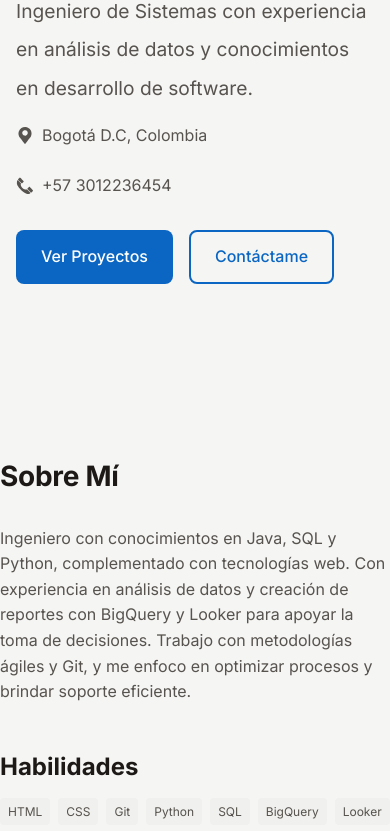
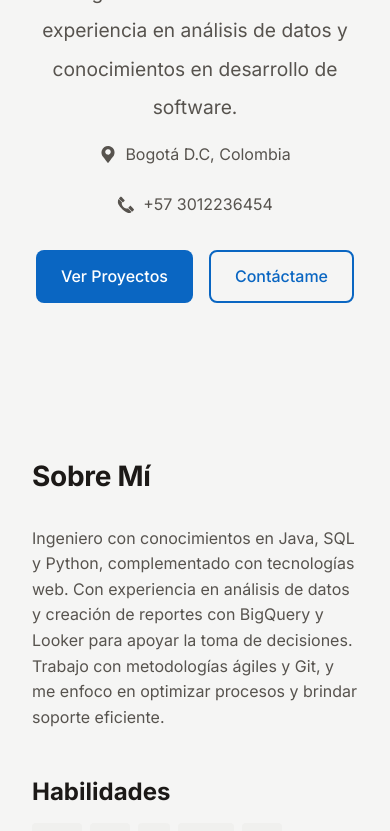
Before and after one commit to Sanchez042004/PortfolioV2, a website built with Vite: page index.html in a window 390 px wide. Shown: the part 416-1247 px from the top of the page. Built offline with nearby package versions, Linux system fonts and the light colour scheme; no server answers.

Commit message:
Mejoras de diseño responsive: centrado de hero y ajustes de scroll en móvil

```diff
--- a/index.html
+++ b/index.html
@@ -11,7 +11,7 @@
     <title>Andrés - Engineer | CV & Portfolio</title>
     <meta name="description"
         content="Portfolio profesional de Andrés, Ingeniero especializado en desarrollo de software y tecnologías modernas." />
-    <meta name="author" content="Andrés" />
+    <meta name="author" content="Andrés Sánchez" />
 
     <!-- Favicon -->
     <link rel="icon" type="image/x-icon" href="/iconAndres.ico" />
--- a/src/style.css
+++ b/src/style.css
@@ -711,6 +711,40 @@ img {
         padding-top: calc(var(--header-height) + var(--spacing-md));
     }
 
+    /* Center hero content in mobile */
+    .hero-content {
+        text-align: center;
+        margin: 0 auto;
+    }
+
+    .hero-content h1,
+    .hero-content .hero-role,
+    .hero-content .hero-bio {
+        text-align: center;
+    }
+
+    /* Center hero contact info */
+    .hero-contact-info {
+        justify-content: center;
+    }
+
+    /* Center hero action buttons */
+    .hero-actions {
+        justify-content: center;
+    }
+
+    /* Add extra padding to sections for better spacing */
+    .section {
+        padding-left: var(--spacing-md);
+        padding-right: var(--spacing-md);
+    }
+
+    /* Ensure container has adequate padding */
+    .container {
+        padding-left: var(--spacing-md);
+        padding-right: var(--spacing-md);
+    }
+
     .grid-cols-2,
     .grid-cols-3 {
         grid-template-columns: 1fr;
@@ -722,10 +756,18 @@ img {
     }
 
     #contact {
-        scroll-margin-top: -15px;
+        scroll-margin-top: 55px;
     }
 
     #experience {
+        scroll-margin-top: 60px;
+    }
+
+    #projects {
+        scroll-margin-top: 70px;
+    }
+
+    #education {
         scroll-margin-top: 60px;
     }
 }
@@ -1244,6 +1286,7 @@ img {
 #education .grid-cols-2 {
     grid-auto-rows: 1fr;
 }
+
 /* Company link - No underline on hover */
 .company-link {
     color: inherit;
```
